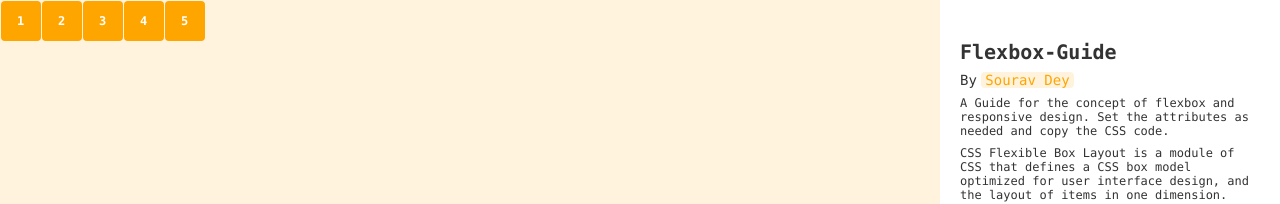
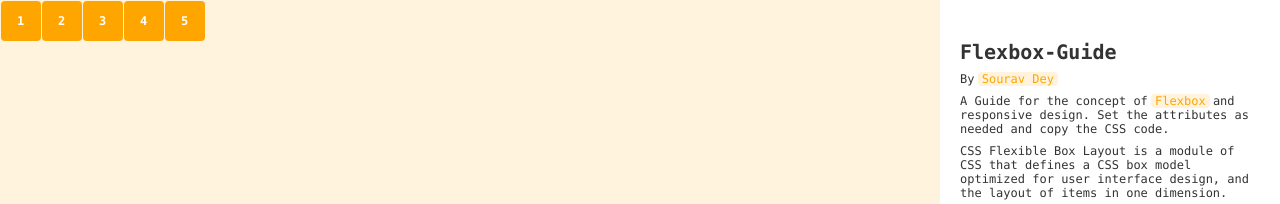
Before and after one commit to Souravdey777/flexbox-guide, a React (Create React App) app: page / in a window 1280 px wide. Shown: the top 204 px of the page. Built offline with nearby package versions, Linux system fonts and the light colour scheme.

Commit message:
reference link added

```diff
--- a/public/index.html
+++ b/public/index.html
@@ -7,7 +7,7 @@
     <meta name="theme-color" content="#000000" />
     <meta
       name="description"
-      content="A website to understand the concept of css flexbox."
+      content="A website to understand the concept of css Flexbox."
     />
     <link rel="apple-touch-icon" href="%PUBLIC_URL%/logo.png" />
     <!--
@@ -33,19 +33,19 @@
     <meta name="title" content="Flexbox-Guide" />
     <meta
       name="description"
-      content="⚡ A Guide for the concept of flexbox and responsive design. Set the attributes as needed and copy the CSS code. 🎉"
+      content="⚡ A Guide for the concept of Flexbox and responsive design. Set the attributes as needed and copy the CSS code. 🎉"
     />
 
     <!-- Open Graph / Facebook -->
     <meta property="og:type" content="website" />
     <meta
       property="og:url"
-      content="http://Souravdey777.github.io/flexbox-guide"
+      content="http://Souravdey777.github.io/Flexbox-guide"
     />
     <meta property="og:title" content="Flexbox-Guide" />
     <meta
       property="og:description"
-      content="⚡ A Guide for the concept of flexbox and responsive design. Set the attributes as needed and copy the CSS code. 🎉"
+      content="⚡ A Guide for the concept of Flexbox and responsive design. Set the attributes as needed and copy the CSS code. 🎉"
     />
     <meta property="og:image" content="%PUBLIC_URL%/cover.jpg" />
 
@@ -53,12 +53,12 @@
     <meta property="twitter:card" content="summary_large_image" />
     <meta
       property="twitter:url"
-      content="http://Souravdey777.github.io/flexbox-guide"
+      content="http://Souravdey777.github.io/Flexbox-guide"
     />
     <meta property="twitter:title" content="Flexbox-Guide" />
     <meta
       property="twitter:description"
-      content="⚡ A Guide for the concept of flexbox and responsive design. Set the attributes as needed and copy the CSS code. 🎉"
+      content="⚡ A Guide for the concept of Flexbox and responsive design. Set the attributes as needed and copy the CSS code. 🎉"
     />
     <meta property="twitter:image" content="%PUBLIC_URL%/cover.jpg" />
   </head>
--- a/src/App.module.css
+++ b/src/App.module.css
@@ -84,7 +84,7 @@
 .pageSubHeading,
 .link {
   color: #333;
-  font-size: 14px;
+  font-size: 12px;
   padding-top: 8px;
   padding-bottom: 4px;
 }
--- a/src/Components/FlexHeading.js
+++ b/src/Components/FlexHeading.js
@@ -6,7 +6,7 @@ function FlexHeading(props) {
         <div className={Styles.rootFlexHeading}>
             <div className={Styles.pageHeading}>Flexbox-Guide</div>
             <div className={Styles.pageSubHeading}>By <a className={Styles.link} href="https://github.com/Souravdey777" target="_blank" rel="noreferrer">Sourav Dey</a></div>
-            <div className={Styles.pageDescription}>A Guide for the concept of flexbox and responsive design. Set the attributes as needed and copy the CSS code.</div>
+            <div className={Styles.pageDescription}>A Guide for the concept of <a className={Styles.link} href="https://www.w3schools.com/css/css3_flexbox_container.asp" target="_blank" rel="noreferrer">Flexbox</a> and responsive design. Set the attributes as needed and copy the CSS code.</div>
             <div className={Styles.pageDescription}>CSS Flexible Box Layout is a module of CSS that defines a CSS box model optimized for user interface design, and the layout of items in one dimension.</div>
             <div className={Styles.pageDescription}>Show some love ⭐ Star the Repository and support the project</div>
             <div className={Styles.githublink}><a href="https://github.com/Souravdey777/Flexbox-Guide" target="_blank" rel="noreferrer"><img style={{ borderRadius: "4px" }} title="FlexBox-Guide Github Repo" alt="Flexbox-Guide Github Repo" src="https://img.shields.io/badge/Source%20Code-ffa500?style=flat-square&logo=github&logoColor=fff&label=Github&labelColor=333" /></a></div>
```
